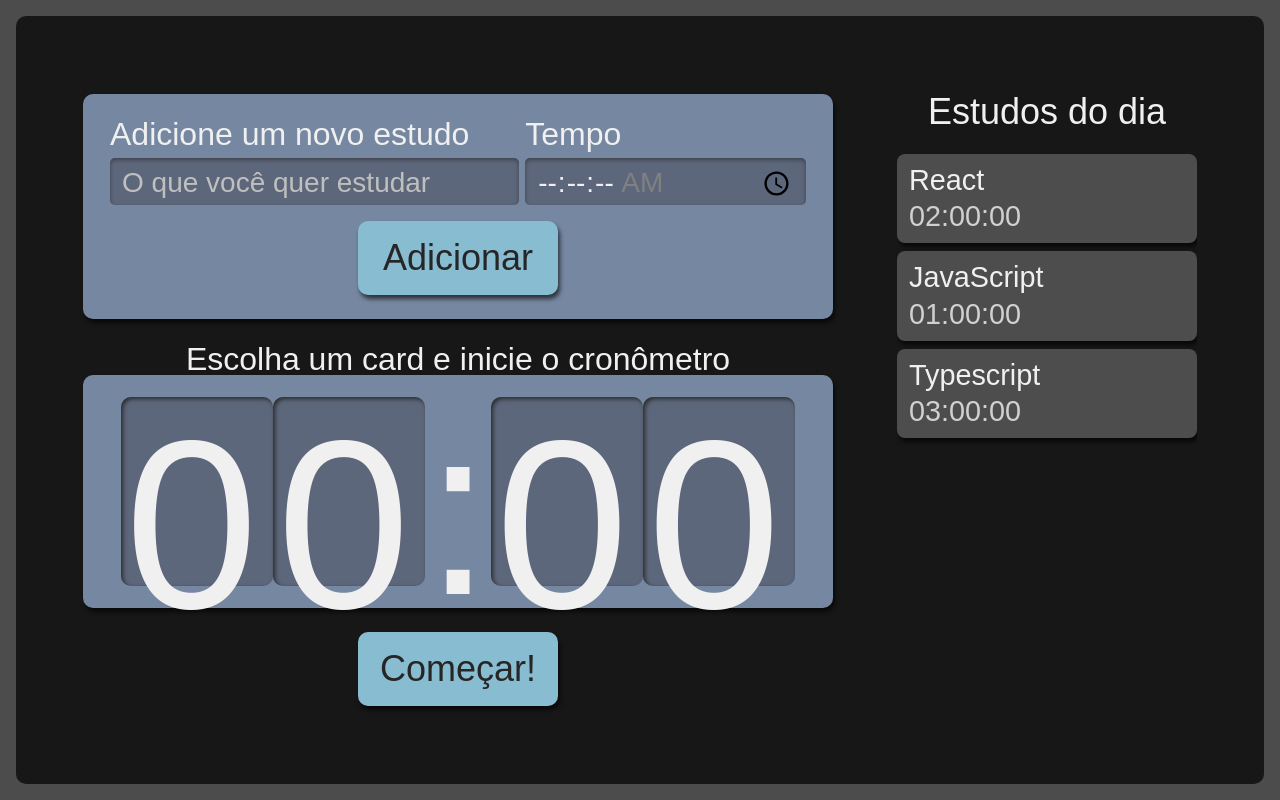
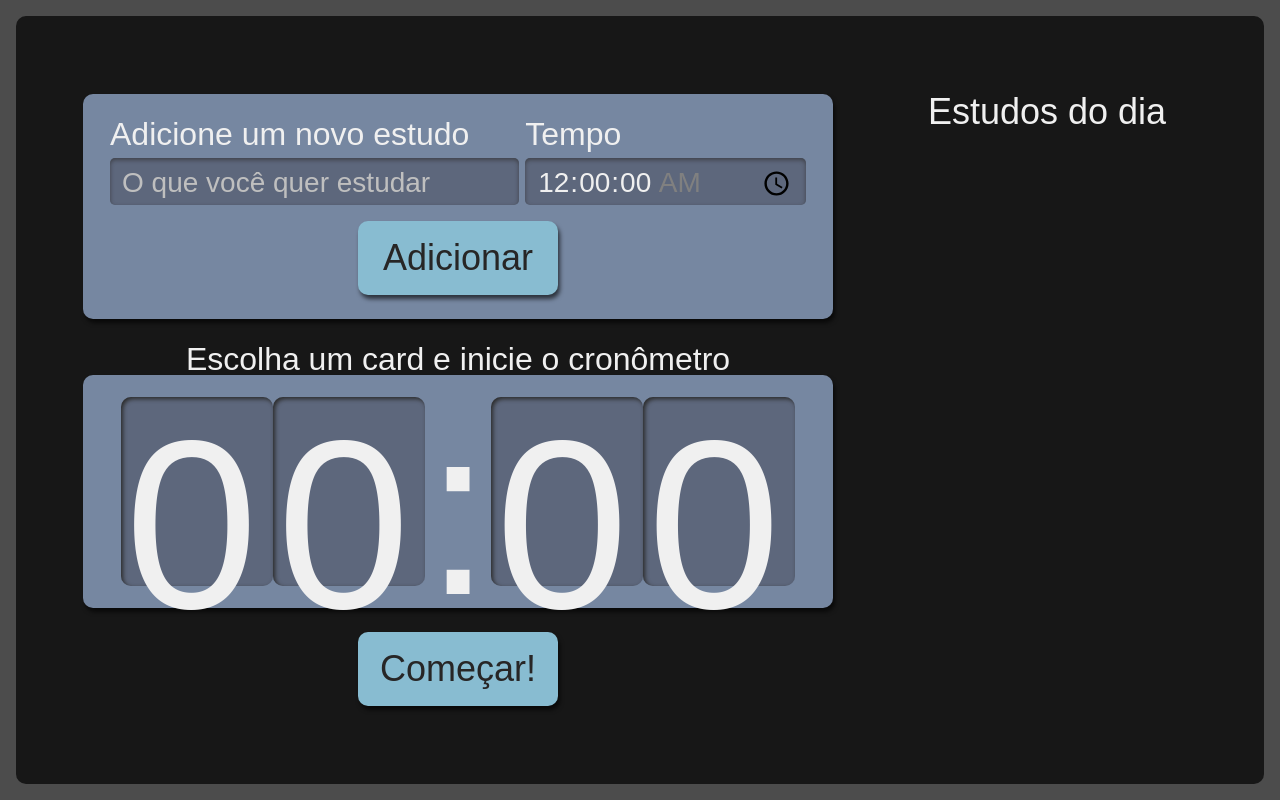
Before and after one commit to alissonjaques/manage-tasks, a React (Create React App) app: page / in a window 1280 px wide. Built offline with nearby package versions, Linux system fonts and the light colour scheme.

Commit message:
Inserindo eventos de adicionar tarefas utilizando useState

```diff
--- a/package.json
+++ b/package.json
@@ -14,6 +14,7 @@
     "react-dom": "^18.2.0",
     "react-scripts": "5.0.1",
     "typescript": "^4.8.4",
+    "uuid": "^9.0.0",
     "web-vitals": "^2.1.4"
   },
   "scripts": {
@@ -41,6 +42,7 @@
     ]
   },
   "devDependencies": {
+    "@types/uuid": "^8.3.4",
     "sass": "^1.55.0",
     "typescript-plugin-css-modules": "^3.4.0"
   }
--- a/src/components/botao/index.tsx
+++ b/src/components/botao/index.tsx
@@ -1,10 +1,14 @@
 import React from 'react';
 import style from './Botao.module.scss';
 
-class Botao extends React.Component <{children: React.ReactNode}>{
+class Botao extends React.Component <{
+    children: React.ReactNode,
+    type? : "button" | "submit" | "reset" | undefined
+    }>{
     render() {
+        const { type = "button" } = this.props;
         return (
-            <button className={style.botao}>
+            <button className={style.botao} type={type}>
                 {this.props.children}
             </button>
         )
--- a/src/components/formulario/index.tsx
+++ b/src/components/formulario/index.tsx
@@ -1,11 +1,39 @@
 import React from 'react';
 import Botao from '../botao';
 import style from './Formulario.module.scss';
+import { ITarefa } from '../../types/tarefas';
+import { v4 as uuidv4 } from 'uuid';
 
-class Formulario extends React.Component {
+class Formulario extends React.Component<{
+    setTarefas: React.Dispatch<React.SetStateAction<ITarefa[]>>
+}>{
+    state = {
+        tarefa: "",
+        tempo: "00:00"
+    }
+
+    adicionarTarefa(evento: React.FormEvent<HTMLFormElement>) {
+        evento.preventDefault();
+        this.props.setTarefas(tarefasAntigas =>
+            [
+                ...tarefasAntigas,
+                {
+                    ... this.state,
+                    selecionado: false,
+                    completado: false,
+                    id: uuidv4()
+                }
+            ]
+        );
+        this.setState({
+            tarefa: "",
+            tempo: "00:00"
+        });
+    }
+
     render() {
         return (
-            <form className={style.novaTarefa}>
+            <form className={style.novaTarefa} onSubmit={this.adicionarTarefa.bind(this)}>
                 <div className={style.inputContainer}>
                     <label htmlFor="tarefa">
                         Adicione um novo estudo
@@ -14,6 +42,8 @@
                         type="text"
                         name="tarefa"
                         id="tarefa"
+                        value={this.state.tarefa}
+                        onChange={evento => this.setState({ ...this.state, tarefa: evento.target.value })}
                         placeholder="O que você quer estudar"
                         required
                     />
@@ -27,13 +57,15 @@
                         type="time"
                         step="1"
                         name="tempo"
+                        value={this.state.tempo}
+                        onChange={(evento => this.setState({ ...this.state, tempo: evento.target.value }))}
                         id="tempo"
                         min="00:00:00"
                         max="01:30:00"
                         required
                     />
                 </div>
-                <Botao>
+                <Botao type="submit">
                     Adicionar
                 </Botao>
             </form>
--- a/src/components/lista/Item/index.tsx
+++ b/src/components/lista/Item/index.tsx
@@ -1,6 +1,7 @@
+import { ITarefa } from '../../../types/tarefas';
 import style from '../Lista.module.scss';
 
-export default function Item({tarefa, tempo}: {tarefa: string, tempo: string}) {
+export default function Item({ tarefa, tempo, selecionado, completado, id}: ITarefa) {
     return (
         <li className = { style.item }>
             <h3> {tarefa} </h3>
--- a/src/components/lista/index.tsx
+++ b/src/components/lista/index.tsx
@@ -1,24 +1,11 @@
-import React, { useState } from 'react';
 import style from './Lista.module.scss';
 import Item from './Item';
+import { ITarefa } from '../../types/tarefas';
 
-function Lista() {
-    const [tarefas, setTarefas] = useState([{
-        tarefa: 'React',
-        tempo: '02:00:00'
-    }, {
-        tarefa: 'JavaScript',
-        tempo: '01:00:00'
-    }, {
-        tarefa: 'Typescript',
-        tempo: '03:00:00'
-    }]);
-
+function Lista({ tarefas }: { tarefas: ITarefa[]}) {
     return (
         <aside className={style.listaTarefas}>
-            <h2 onClick={() => {setTarefas([...tarefas, {tarefa: "Estudar estado", tempo: "05:00:00"}])}}>
-                Estudos do dia
-            </h2>
+            <h2>Estudos do dia</h2>
             <ul>
                 {tarefas.map((item, index) => (
                     <Item
--- a/src/pages/App.tsx
+++ b/src/pages/App.tsx
@@ -1,14 +1,16 @@
-import React from 'react';
 import Cronometro from '../components/Cronometro';
 import Formulario from '../components/formulario';
 import Lista from '../components/lista';
 import style from './App.module.scss';
+import { ITarefa } from '../types/tarefas';
+import { useState } from 'react';
 
 function App() {
+  const [tarefas, setTarefas] = useState<ITarefa[]>([]);
   return (
     <div className={style.AppStyle}>
-      <Formulario />
-      <Lista />
+      <Formulario setTarefas={setTarefas} />
+      <Lista tarefas={tarefas} />
       <Cronometro />
     </div>
   );
--- /dev/null
+++ b/src/types/tarefas.ts
@@ -0,0 +1,7 @@
+export interface ITarefa {
+    tarefa: string,
+    tempo: string,
+    selecionado: boolean,
+    completado: boolean,
+    id: string
+}
```
Also changed, not shown: 1 other file (tests, documents, lock files or other folders).
